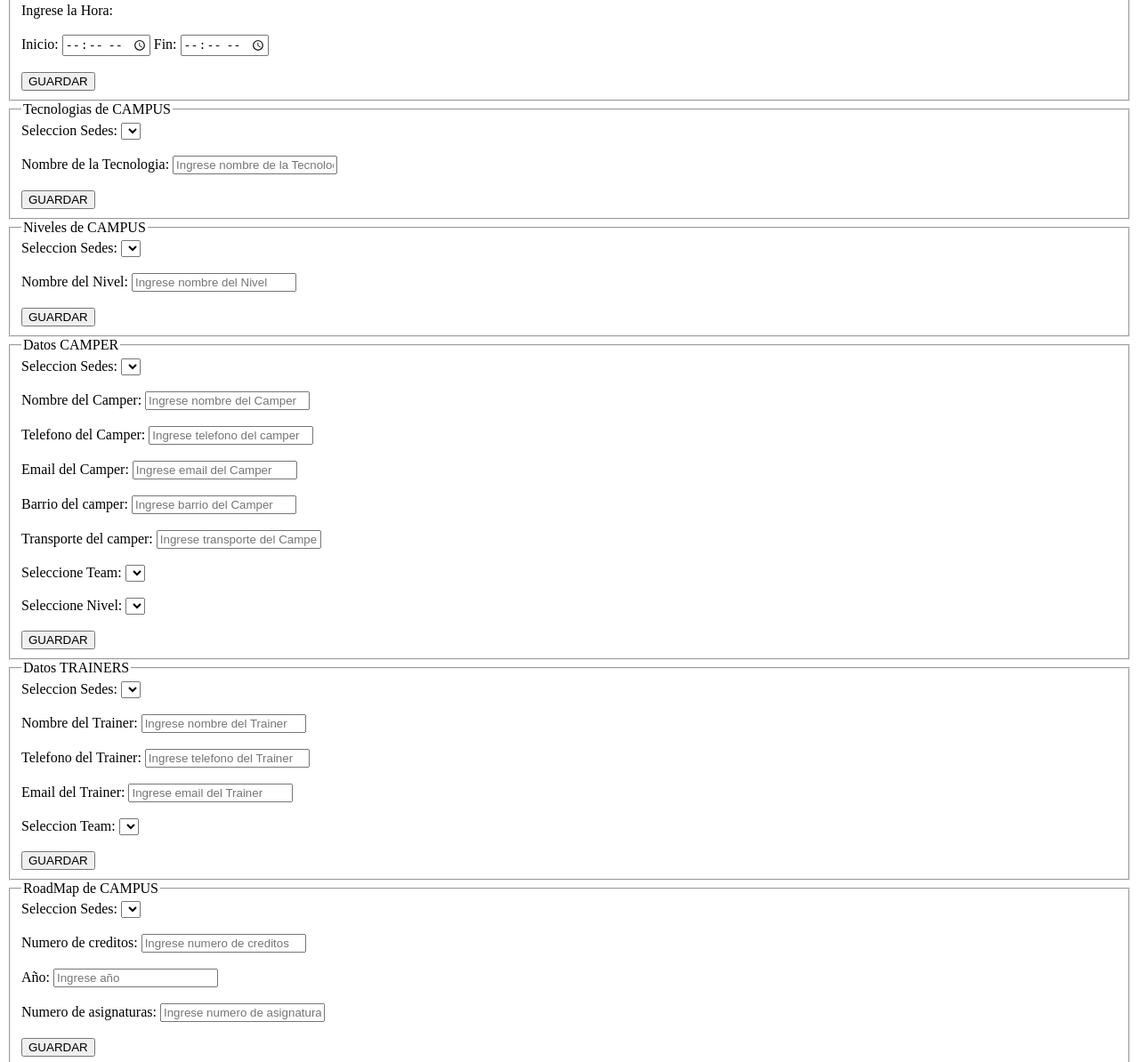
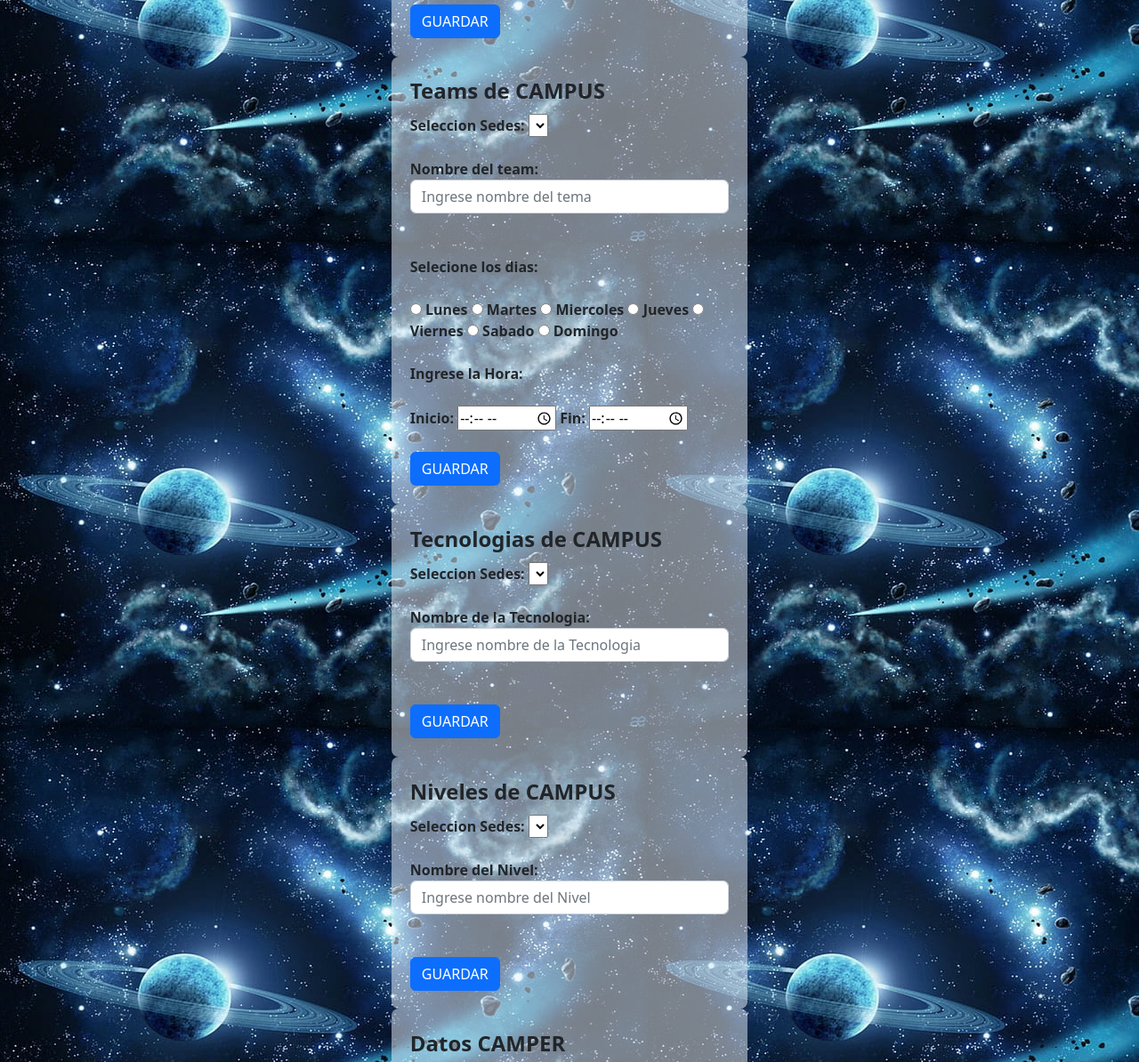
Before and after one commit to OmairaBarrera/taller3JS, a plain HTML site: page index.html in a window 1280 px wide. Shown: the part 274-1468 px from the top of the page at 89% size. Drawn offline with nearby package versions, Linux system fonts and the light colour scheme.

Commit message:
feat: :sparkles: Add styles
Add styles in form and body

```diff
--- a/css/style.css
+++ b/css/style.css
@@ -0,0 +1,15 @@
+body{
+    background-image: url(/img/galaxy.jpg);
+}
+.estilo{
+    max-width: 25em;
+    background-color: rgb(240, 248, 255, 0.5);
+    padding: 1.3em;
+    margin: 0 auto;
+    border-radius: 0.5em;
+    font-weight: bold;
+}
+input:focus{
+    outline: none;
+    color:slategrey;
+}
--- a/index.html
+++ b/index.html
@@ -9,25 +9,37 @@
     <link rel="stylesheet" href="/css/style.css">
     <!--JavaScript-->
     <script src="/js/main.js" defer></script>
+    <!--Bootstrap-->
+    <link href="https://cdn.jsdelivr.net/npm/bootstrap@5.2.3/dist/css/bootstrap.min.css" rel="stylesheet" integrity="sha384-rbsA2VBKQhggwzxH7pPCaAqO46MgnOM80zW1RWuH61DGLwZJEdK2Kadq2F9CUG65" crossorigin="anonymous">
+    <script src="https://cdn.jsdelivr.net/npm/@popperjs/core@2.11.6/dist/umd/popper.min.js" integrity="sha384-oBqDVmMz9ATKxIep9tiCxS/Z9fNfEXiDAYTujMAeBAsjFuCZSmKbSSUnQlmh/jp3" crossorigin="anonymous"></script>
+<script src="https://cdn.jsdelivr.net/npm/bootstrap@5.2.3/dist/js/bootstrap.min.js" integrity="sha384-cuYeSxntonz0PPNlHhBs68uyIAVpIIOZZ5JqeqvYYIcEL727kskC66kF92t6Xl2V" crossorigin="anonymous"></script>
 </head>
 <body>
+    <head>
+        <div class="container d-flex justify-content-center" style="color: white;">
+            <h1>FORMULARIO DE CAMPUS</h1>
+        </div>
+    </head>
+    <div class ="container">
+        <div class="row my-5">
+            <div class="col-12 col-sm-12 col-md-12 col-lg-12">
                 <!--FORMULARIO SEDES-->
-    <form id="formularioSedes">
+                <form class="estilo" id="formularioSedes">
                     <fieldset>
                         <legend>Sedes de CAMPUS</legend>
                         <label for="Lsedes">Nombre de la sede:</label>
-            <input type="text" name="nombreSede" placeholder="Ingrese nombre de la sede"><br><br>
-            <input type="submit" value="GUARDAR">
+                        <input type="text" name="nombreSede" placeholder="Ingrese nombre de la sede" class="form-control"><br><br>
+                        <button type="submit" class="btn btn-primary">GUARDAR</button>
                     </fieldset>
                 </form>
                 <!--FORMULARIO DE TEAMS-->
+                <form class="estilo" id="formularioTeams">
                     <fieldset>
                         <legend>Teams de CAMPUS</legend>
-        <form id="formularioTeams">
                         <label for="LsedeTeams">Seleccion Sedes:</label>
                         <select name="sede"></select><br><br>
                         <label for="Lteam">Nombre del team:</label>
-            <input type="text" name="nombreTeam" placeholder="Ingrese nombre del tema"><br><br>
+                        <input type="text" name="nombreTeam" placeholder="Ingrese nombre del tema" class="form-control"><br><br>
                         <label for="Ldias">Selecione los dias:</label><br><br>
                         <input type="radio" name="Dlunes">
                         <label for="Llunes">Lunes</label>
@@ -48,85 +60,88 @@
                         <input type="time" name="horaInico">
                         <label for="Lhorafin">Fin:</label>
                         <input type="time" name="horaFin"><br><br>
-            <input type="submit" value="GUARDAR">
+                        <button type="submit" class="btn btn-primary">GUARDAR</button>
+                    </fieldset>
                 </form>
-    </fieldset>
                 <!--FORMULARIO TECNOLOGIAS-->
+                <form class="estilo" id="formularioTecnologias">
                     <fieldset>
                         <legend>Tecnologias de CAMPUS</legend>
-        <form id="formularioTecnologias">
                         <label for="LsedeTeams">Seleccion Sedes:</label>
                         <select name="sede1"></select><br><br>
                         <label for="Ltecnologias">Nombre de la Tecnologia:</label>
-            <input type="text" name="nombreTecnologia" placeholder="Ingrese nombre de la Tecnologia"><br><br>
-            <input type="submit" value="GUARDAR">
+                        <input type="text" name="nombreTecnologia" placeholder="Ingrese nombre de la Tecnologia" class="form-control"><br><br>
+                        <button type="submit" class="btn btn-primary">GUARDAR</button>
+                    </fieldset>
                 </form>
-    </fieldset>
                 <!--FORMULARIO DE NIVELES-->
+                <form class="estilo" id="formularioNiveles">
                     <fieldset>
                         <legend>Niveles de CAMPUS</legend>
-        <form id="formularioNiveles">
                         <label for="LsedeNiveles">Seleccion Sedes:</label>
                         <select name="sede2"></select><br><br>
                         <label for="sede">Nombre del Nivel:</label>
-            <input type="text" name="nombreNivel" placeholder="Ingrese nombre del Nivel"><br><br>
-            <input type="submit" value="GUARDAR">
+                        <input type="text" name="nombreNivel" placeholder="Ingrese nombre del Nivel" class="form-control"><br><br>
+                        <button type="submit" class="btn btn-primary">GUARDAR</button>
+                    </fieldset>
                 </form>
-    </fieldset>
                 <!--FORMULARIO CAMPERS-->
+                <form class=" estilo" id="formularioCampers">
                     <fieldset>
                         <legend>Datos CAMPER</legend>
-        <form id="formularioCampers">
                         <label for="LsedeCampers">Seleccion Sedes:</label>
                         <select name="sede3"></select><br><br>
                         <label for="LnombreCamper">Nombre del Camper:</label>
-            <input type="text" name="nombreCamper" placeholder="Ingrese nombre del Camper"><br><br>
+                        <input type="text" name="nombreCamper" placeholder="Ingrese nombre del Camper" class="form-control"><br><br>
                         <label for="LtelCamper">Telefono del Camper:</label>
-            <input type="text" name="telefonoCamper" placeholder="Ingrese telefono del camper"><br><br>
+                        <input type="text" name="telefonoCamper" placeholder="Ingrese telefono del camper" class="form-control"><br><br>
                         <label for="LemailCamper">Email del Camper:</label>
-            <input type="text" name="emailCamper" placeholder="Ingrese email del Camper"><br><br>
+                        <input type="text" name="emailCamper" placeholder="Ingrese email del Camper" class="form-control"><br><br>
                         <label for="LbarrioCamper">Barrio del camper:</label>
-            <input type="text" name="barrioCamper" placeholder="Ingrese barrio del Camper"><br><br>
+                        <input type="text" name="barrioCamper" placeholder="Ingrese barrio del Camper" class="form-control"><br><br>
                         <label for="LtransCamper">Transporte del camper:</label>
-            <input type="text" name="transporteCamper" placeholder="Ingrese transporte del Camper"><br><br>
+                        <input type="text" name="transporteCamper" placeholder="Ingrese transporte del Camper" class="form-control"><br><br>
                         <label for="LselTeam">Seleccione Team:</label>
                         <select name="selTeam"></select><br><br>
                         <label for="LselNivel">Seleccione Nivel:</label>
                         <select name="selNivel"></select><br><br>
-            <input type="submit" value="GUARDAR">
+                        <button type="submit" class="btn btn-primary">GUARDAR</button>
+                    </fieldset>
                 </form>
-    </fieldset>
                 <!--FORMULARIO TRAINERS-->
+                <form class="estilo" id="formularioTrainers">
                     <fieldset>
                         <legend>Datos TRAINERS</legend>
-        <form id="formularioTrainers">
                         <label for="LsedeTrainers">Seleccion Sedes:</label>
                         <select name="sede4"></select><br><br>
                         <label for="sede">Nombre del Trainer:</label>
-            <input type="text" name="nombreTrainer" placeholder="Ingrese nombre del Trainer"><br><br>
+                        <input type="text" name="nombreTrainer" placeholder="Ingrese nombre del Trainer" class="form-control"><br><br>
                         <label for="sede">Telefono del Trainer:</label>
-            <input type="text" name="telefonoTrainer" placeholder="Ingrese telefono del Trainer"><br><br>
+                        <input type="text" name="telefonoTrainer" placeholder="Ingrese telefono del Trainer" class="form-control"><br><br>
                         <label for="sede">Email del Trainer:</label>
-            <input type="text" name="emailTrainer" placeholder="Ingrese email del Trainer"><br><br>
+                        <input type="text" name="emailTrainer" placeholder="Ingrese email del Trainer" class="form-control"><br><br>
                         <label for="LselTeamT">Seleccion Team:</label>
                         <select name="selTeamT"></select><br><br>
-            <input type="submit" value="GUARDAR">
+                        <button type="submit" class="btn btn-primary">GUARDAR</button>
+                    </fieldset>
                 </form>
-    </fieldset>
                 <!--FORMULARIO ROADMAP-->
+                <form class="estilo" id="formularioRoadmap">
                     <fieldset>
                         <legend>RoadMap de CAMPUS</legend>
-        <form id="formularioRoadmap">
                         <label for="LsedeRoadmap">Seleccion Sedes:</label>
                         <select name="sede5"></select><br><br>
                         <label for="sede">Numero de creditos:</label>
-            <input type="text" name="numeroCreditos" placeholder="Ingrese numero de creditos"><br><br>
+                        <input type="text" name="numeroCreditos" placeholder="Ingrese numero de creditos" class="form-control"><br><br>
                         <label for="sede">Año:</label>
-            <input type="text" name="año" placeholder="Ingrese año"><br><br>
+                        <input type="text" name="año" placeholder="Ingrese año" class="form-control"><br><br>
                         <label for="sede">Numero de asignaturas:</label>
-            <input type="text" name="numeroAsignaturas" placeholder="Ingrese numero de asignaturas"><br><br>
-            <input type="submit" value="GUARDAR">
+                        <input type="text" name="numeroAsignaturas" placeholder="Ingrese numero de asignaturas" class="form-control"><br><br>
+                        <button type="submit" class="btn btn-primary">GUARDAR</button>
+                    </fieldset>
                 </form>
-    </fieldset>
+            </div>
+        </div>
+    </div>
 </body>
 </html>
```
Also changed, not shown: img/galaxy.jpg (added). Lines whose indentation alone changed are shown as unchanged.
